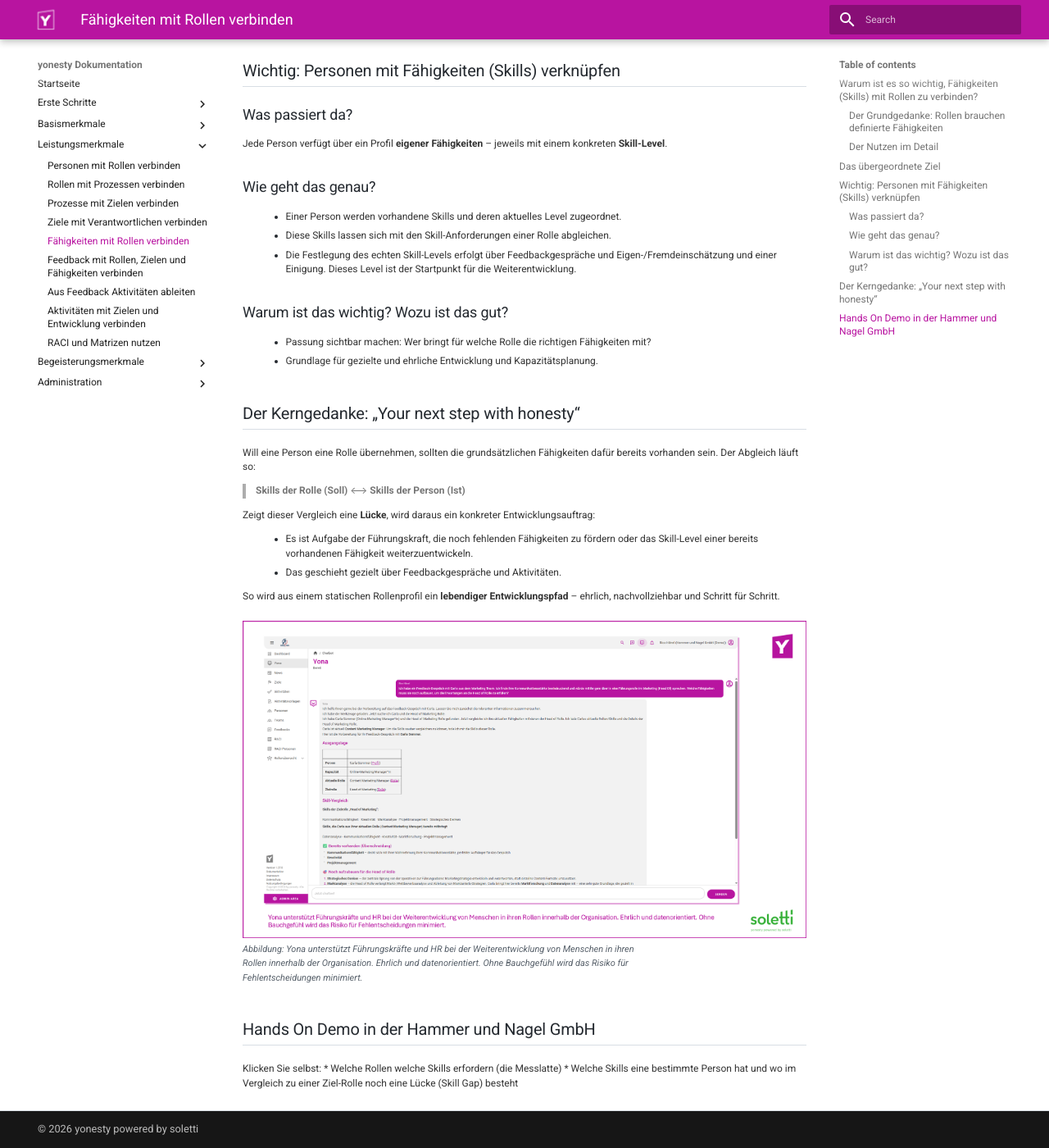
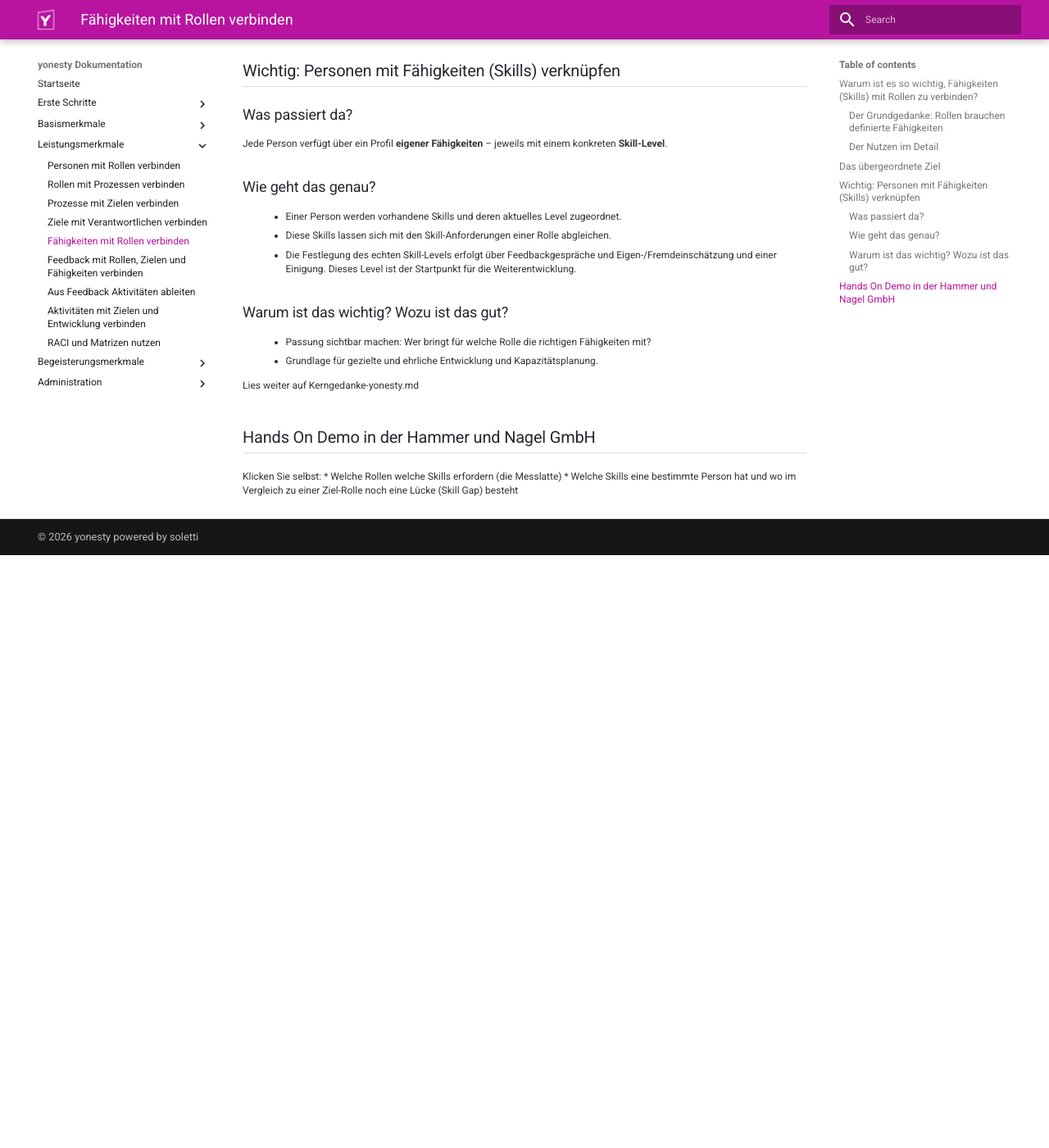
Before and after one commit to ricohaenelsoletti/yonesty, an MkDocs documentation site: the page built from docs/Leistungsmerkmal-Faehigkeiten-mit-Rollen-verbinden.md, in a window 1280 px wide and 1400 px high, scrolled down 1413 px. Shown: the whole window at 82% size. Built offline with MkDocs 1.6.1 and Material for MkDocs 9.7.7, drawn with Linux system fonts in a browser that asks for light colours; after the commit the page ends 2090 px from its top, so only the background shows below that.

Commit message:
Update Leistungsmerkmal document by linking to yonesty
Removed the section on core idea and added a link to 'Kerngedanke-yonesty.md'.

```diff
--- a/docs/Leistungsmerkmal-Faehigkeiten-mit-Rollen-verbinden.md
+++ b/docs/Leistungsmerkmal-Faehigkeiten-mit-Rollen-verbinden.md
@@ -44,24 +44,7 @@
 - Passung sichtbar machen: Wer bringt für welche Rolle die richtigen Fähigkeiten mit?
 - Grundlage für gezielte und ehrliche Entwicklung und Kapazitätsplanung.
 
-## Der Kerngedanke: „Your next step with honesty“
-
-Will eine Person eine Rolle übernehmen, sollten die grundsätzlichen Fähigkeiten dafür bereits vorhanden sein. Der Abgleich läuft so:
-
-> **Skills der Rolle (Soll)** ⟷ **Skills der Person (Ist)**
-
-Zeigt dieser Vergleich eine **Lücke**, wird daraus ein konkreter Entwicklungsauftrag:
-
-- Es ist Aufgabe der Führungskraft, die noch fehlenden Fähigkeiten zu fördern oder das Skill-Level einer bereits vorhandenen Fähigkeit weiterzuentwickeln.
-- Das geschieht gezielt über Feedbackgespräche und Aktivitäten.
-
-So wird aus einem statischen Rollenprofil ein **lebendiger Entwicklungspfad** – ehrlich, nachvollziehbar und Schritt für Schritt.
-
-<figure>
-    <img src="/screenshots/yonesty-Carla-next-step-with-honesty.png">
-    <figcaption>Yona unterstützt Führungskräfte und HR bei der Weiterentwicklung von Menschen in ihren Rollen innerhalb der Organisation. Ehrlich und datenorientiert. Ohne Bauchgefühl wird das Risiko für Fehlentscheidungen minimiert.</figcaption>
-</figure>
-
+Lies weiter auf Kerngedanke-yonesty.md
 
 
 ## Hands On Demo in der Hammer und Nagel GmbH
```
